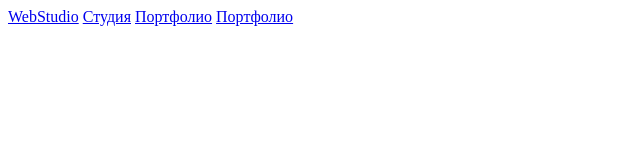
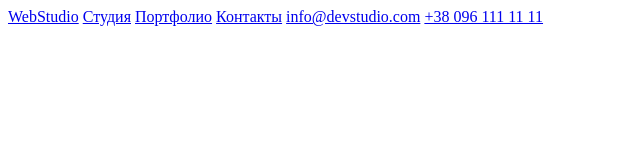
Before and after one commit to EugeneKravec/goit-markup-hw-01, a plain HTML site: page index.html in a window 1280 px wide. Shown: the whole page, without its empty margins (0-640 px from the left). Drawn offline with Linux system fonts and the light colour scheme.

Commit message:
Add links
Добависл ссылки в нав хедера

```diff
--- a/index.html
+++ b/index.html
@@ -11,8 +11,9 @@
             <a href="index.html"> WebStudio</a>
             <a href="#">Студия</a>
             <a href="#">Портфолио</a>
-            <a href="#">Портфолио</a>
-            <a href="#"></a>
+            <a href="#">Контакты</a>
+            <a href="mailto:">info@devstudio.com</a>
+            <a href="tel:+380961111111">+38 096 111 11 11</a>
         </nav>
 
     </header>
```
